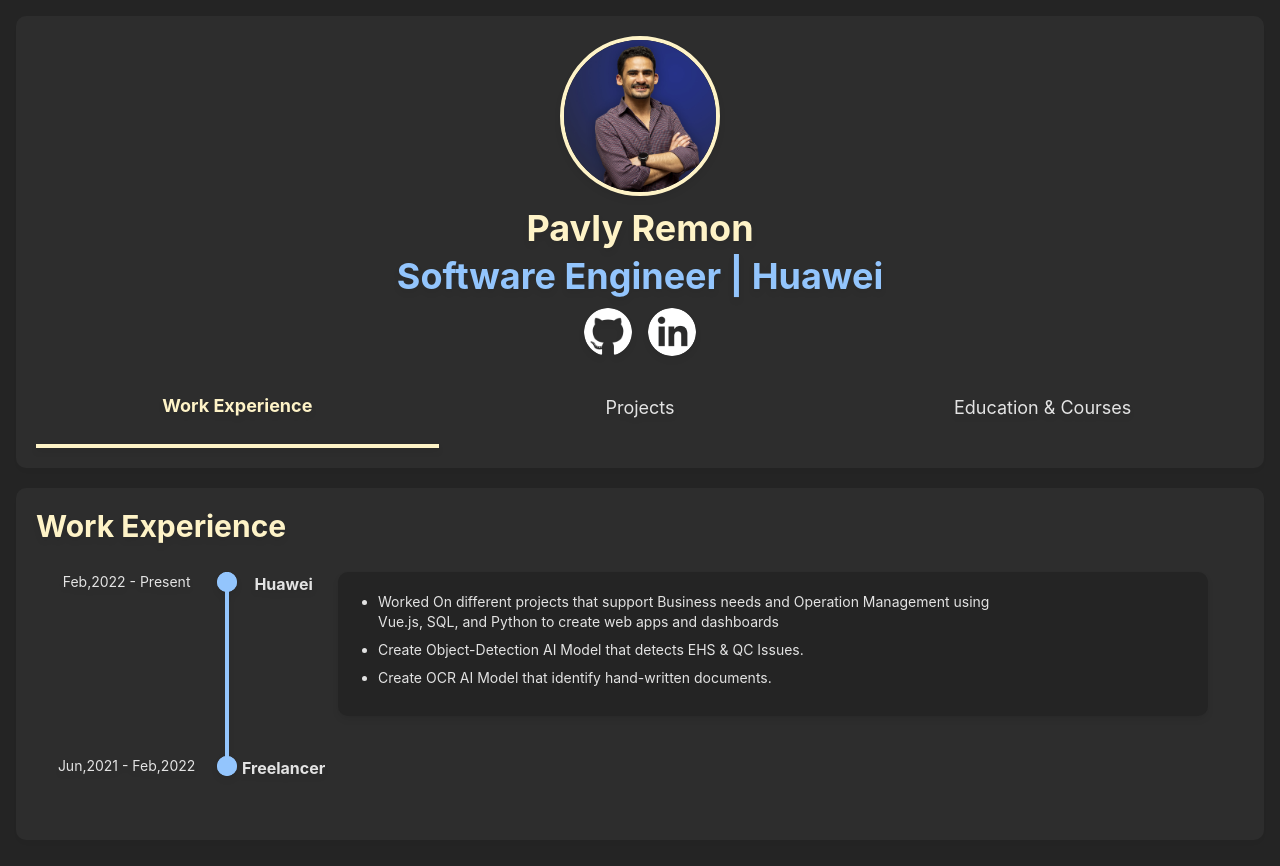
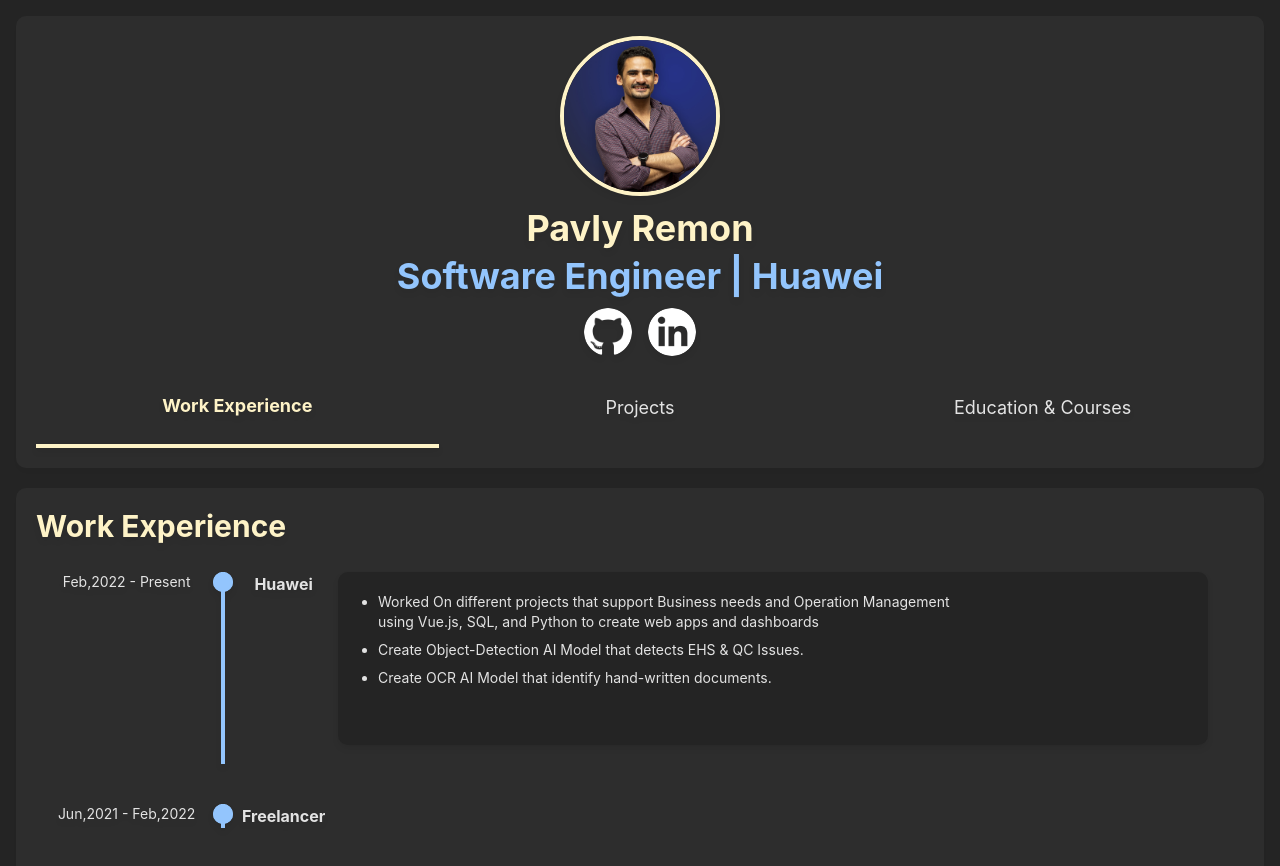
Before and after one commit to pavly-remon/pi-code-website, a Vue app: page / in a window 1280 px wide. Shown: the top 866 px of the page. Built offline with nearby package versions, Linux system fonts and the light colour scheme.

Commit message:
Fix Path Issue

```diff
--- a/src/components/Step.vue
+++ b/src/components/Step.vue
@@ -1,14 +1,16 @@
 <template>
   <div class="step grid grid-cols-[25%_3%_23%_48%] xl:grid-cols-[15%_1%_9%_72%] gap-1%">
     <p class="text-xs xl:text-sm text-center">{{ stepDate }}</p>
-    <div class="relative flex justify-center h-3 w-3 xl:h-5 xl:w-5 text-center">
-      <div :class="'absolute border-2 border-blue-300 ' + lineLength"></div>
-      <div class="absolute inline-flex h-full w-full rounded-full bg-blue-300 opacity-100"></div>
-      <div class="animate-ping absolute inline-flex h-full w-full rounded-full bg-blue-300 opacity-100"></div>
+    <div class="relative flex justify-center text-center h-full">
+      <div class="absolute flex justify-center h-3 w-3 xl:h-5 xl:w-5 text-center">
+        <div class="inline-flex absolute h-full w-full rounded-full bg-blue-300 opacity-100"></div>
+        <div class="animate-ping inline-flex h-full w-full rounded-full bg-blue-300 opacity-100"></div>
+      </div>
+      <div :class="'border-2 border-blue-300 w-min ' + lineLength"></div>
     </div>
-    <p class="text-xs xl:text-base font-bold text-center ">{{ stepTitle }}</p>
+    <p class="text-xs xl:text-base font-bold text-center">{{ stepTitle }}</p>
 
-    <ul v-if="stepDescription && stepDescription.length !== 0" class="description p-4 xl:p-5 xl:pl-10">
+    <ul v-if="stepDescription && stepDescription.length !== 0" class="description px-4 py-5 xl:px-10 h-[90%]">
       <li class="text-xxs xl:text-sm pr-0 xl:pr-48 mb-2 list-disc" v-for="text in stepDescription">{{ text }}</li>
     </ul>
   </div>
--- a/src/views/WorkExperienceView.vue
+++ b/src/views/WorkExperienceView.vue
@@ -24,7 +24,7 @@ export default {
         {
           stepDate: "Jun,2021 - Feb,2022",
           stepTitle: "Freelancer"
-        }
+        },
       ]
     }
   }
```
